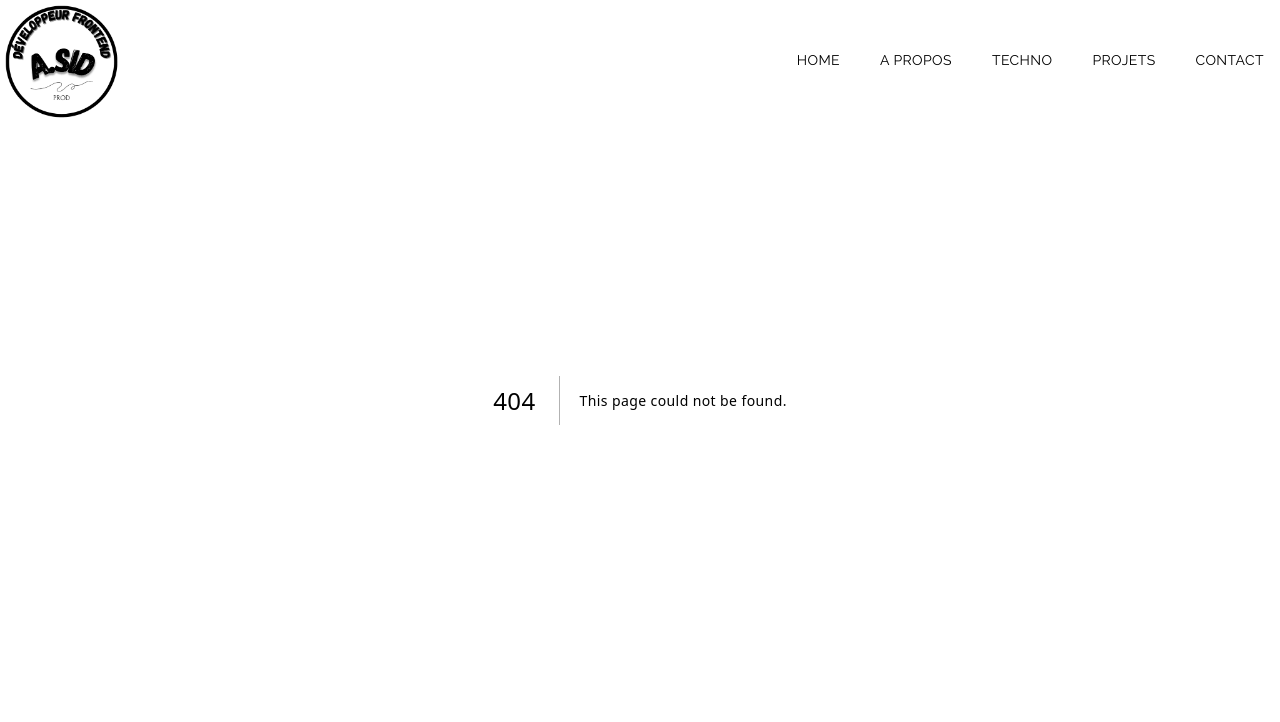
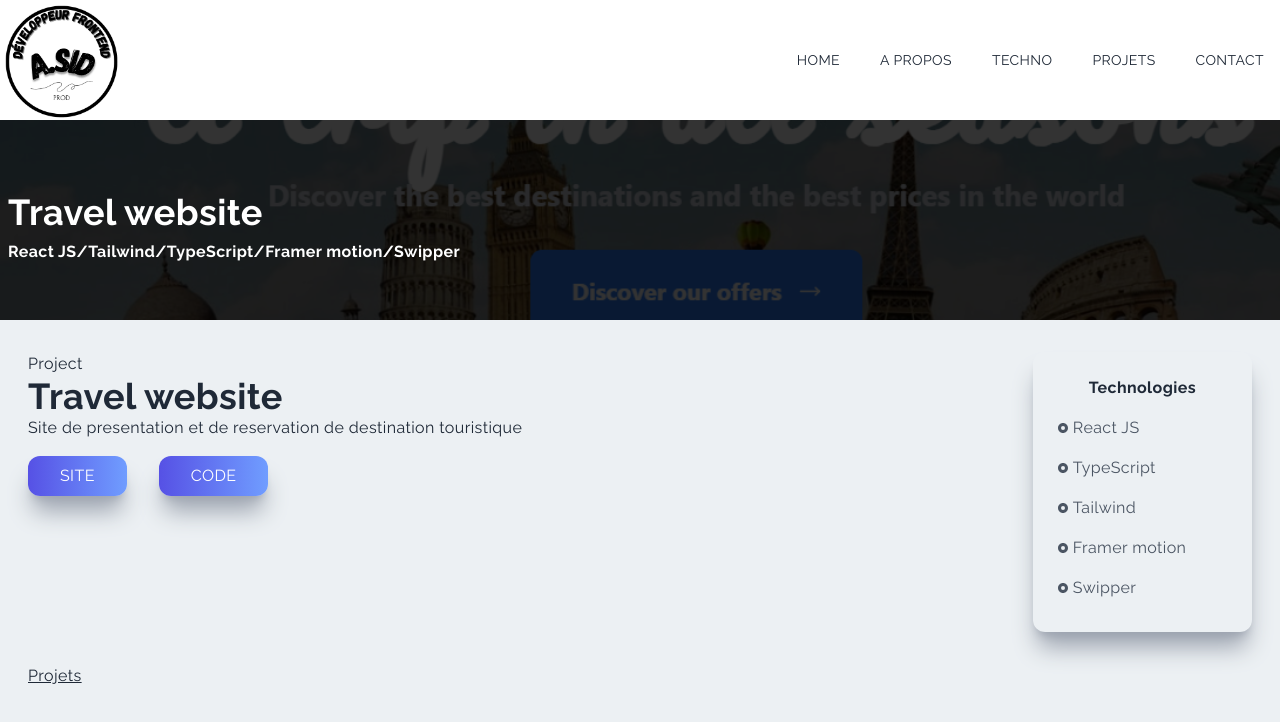
Before and after one commit to Animasso/PortofolioNext, a Next.js app: page /WorldTravel in a window 1280 px wide. Before the commit this address had no page. Shown: the top 722 px of the page. Built offline with nearby package versions, Linux system fonts and the light colour scheme.

Commit message:
add travel project

```diff
--- a/components/Projects.jsx
+++ b/components/Projects.jsx
@@ -9,6 +9,7 @@ import BilledPic from "../public/assets/projectPic/picbilled.png";
 import picBlog from "../public/assets/projectPic/picBlog.png";
 import ProjectBox from "./ProjectBox";
 import MoviePic from "../public/assets/projectPic/Movie.png";
+import travelPic from "../public/assets/projectPic/travel.png";
 import learnWeb from "../public/assets/projectPic/learnweb.png";
 const Projects = () => {
   return (
@@ -20,6 +21,12 @@ const Projects = () => {
 
         <h2 className="py-4">Mes réalisations</h2>
         <div className=" grid md:grid-cols-3 gap-8">
+          <ProjectBox
+            pic={travelPic}
+            projectName="World Travel"
+            stack="React JS Tailwind TypeScript Framer motion Swipper "
+            projectUrl="/WorldTravel"
+          />
           <ProjectBox
             pic={MoviePic}
             projectName="MovieTeck"
--- a/pages/Movie.jsx
+++ b/pages/Movie.jsx
@@ -18,7 +18,7 @@ const Movie = () => {
           projetImage={MoviePic}
           projetTitle="Movie search base Web "
           projetStructure="Site de recherche de film fait à partirde l'Api movieBase "
-          projetTech=" React JS/Tailwind/Api/Appwrite/Framer motion"
+          projetTech=" React JS/TypeScript/Tailwind/Api/Appwrite/Framer motion"
           projetLink="https://movie-display-five.vercel.app/"
           projetGit="https://github.com/Animasso/movieDisplay"
           techList={[
--- /dev/null
+++ b/pages/WorldTravel.jsx
@@ -0,0 +1,36 @@
+import React from "react";
+import ProjectDetail from "@/components/ProjectDetail";
+import travelPic from "../public/assets/projectPic/travel.png";
+import Head from "next/head";
+const WorldTravel = () => {
+  return (
+    <>
+      <Head>
+        <title>World travel</title>
+        <meta name="description" content="Travel website" />
+        <meta name="viewport" content="width=device-width, initial-scale=1" />
+        <link rel="icon" href="/favicon.ico" />
+      </Head>
+
+      <div className=" w-full">
+        <ProjectDetail
+          projetImage={travelPic}
+          projetTitle="Travel website"
+          projetStructure="Site de presentation et de reservation de destination touristique "
+          projetTech=" React JS/Tailwind/TypeScript/Framer motion/Swipper"
+          projetLink="https://world-travel-psi.vercel.app/"
+          projetGit="https://github.com/Animasso/world-travel"
+          techList={[
+            "React JS",
+            "TypeScript",
+            "Tailwind",
+            "Framer motion",
+            "Swipper",
+          ]}
+        />
+      </div>
+    </>
+  );
+};
+
+export default WorldTravel;
```
Also changed, not shown: public/assets/projectPic/travel.png (added).
